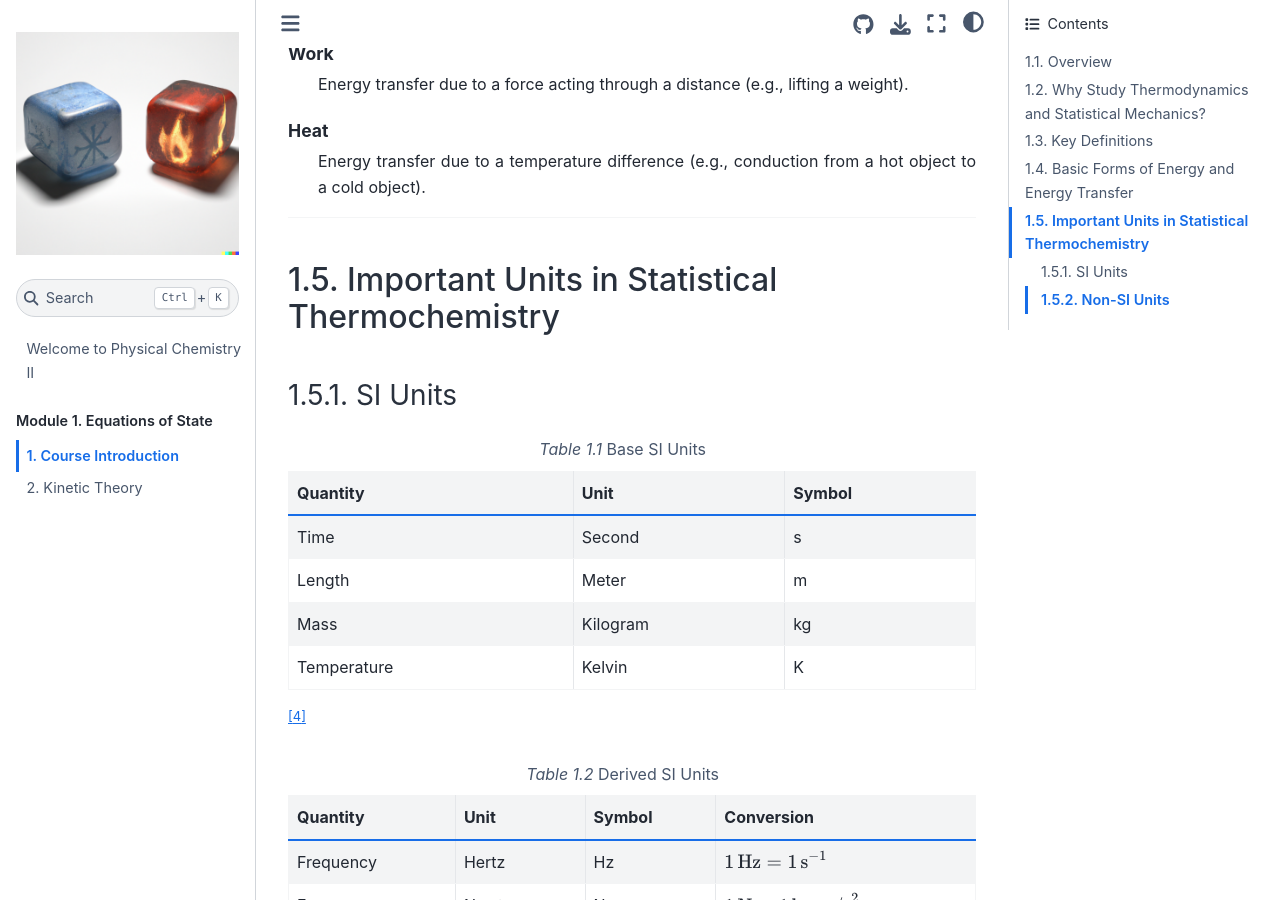
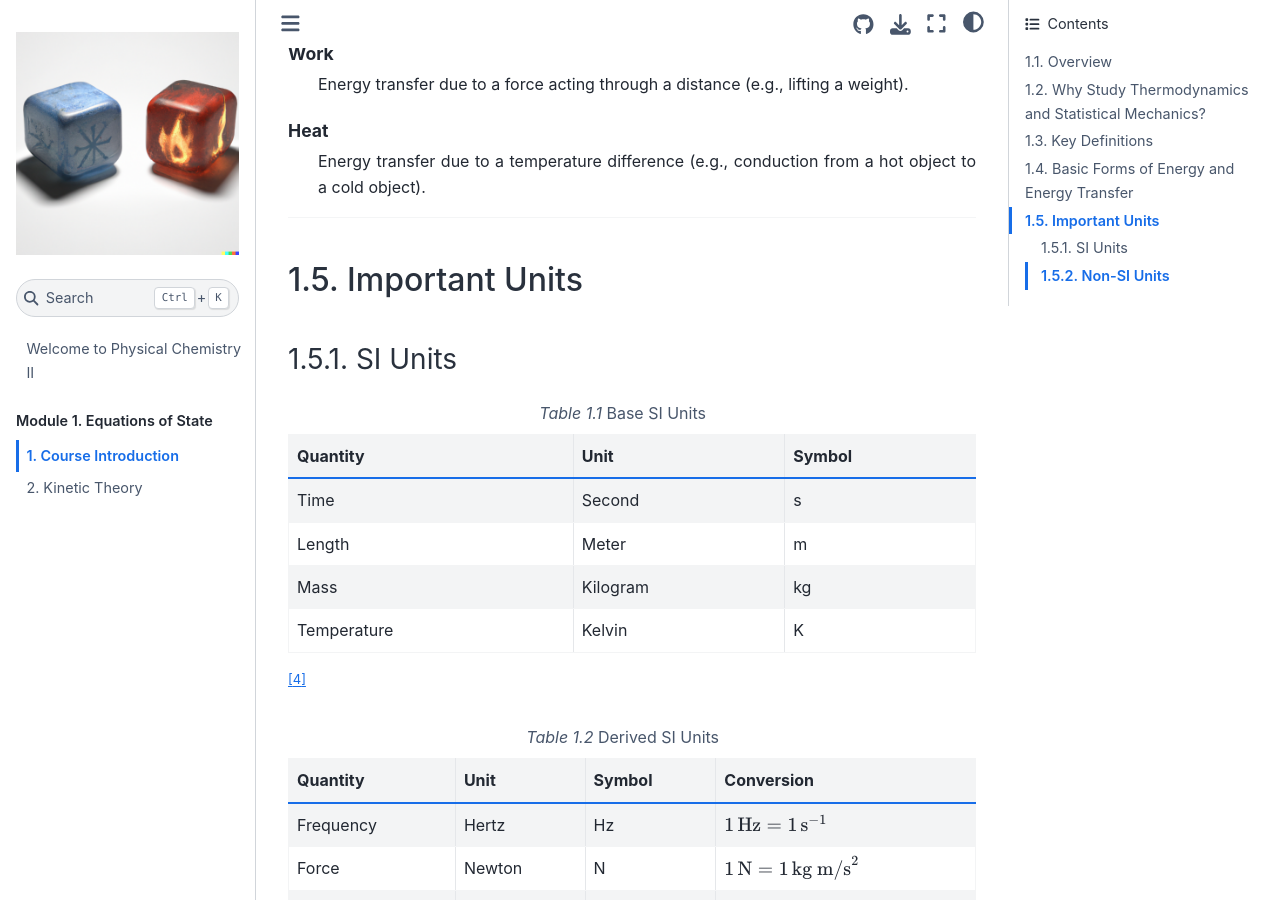
Before and after one commit to rwexler/chem-402-5020, a Jupyter Book: the page built from book/lecture-01.md, in a window 1280 px wide and 900 px high, scrolled down 4784 px. Built offline with Jupyter Book 1.0.4 settings and Sphinx 7.4.7 and the Sphinx Book theme 1.1.4, drawn with Linux system fonts in a browser that asks for light colours.

Commit message:
Clarify descriptions of system types in thermodynamics and simplify section heading for important units

```diff
--- a/book/lecture-01.md
+++ b/book/lecture-01.md
@@ -347,7 +347,7 @@ Heat
 
 ---
 
-## Important Units in Statistical Thermochemistry
+## Important Units
 
 ### SI Units
 
```
Also changed, not shown: other parts of book/lecture-01.md (+1 -1 lines).
